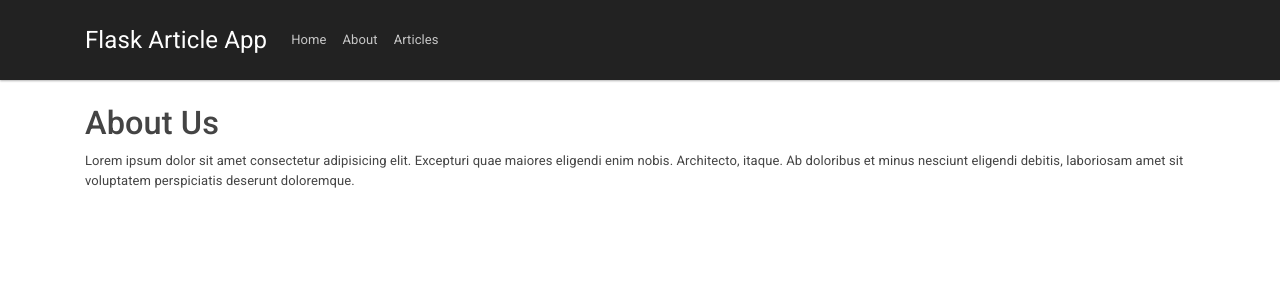
After one commit to Belchenkov/flask-article-app, a Flask app: page /about in a window 1280 px wide. The commit adds this page. Shown: the top 300 px of the page. Run offline with Flask 2, Linux system fonts and the light colour scheme; some libraries are stand-ins or nearby versions.

Commit message:
Added About

```diff
--- a/app.py
+++ b/app.py
@@ -7,6 +7,10 @@ app = Flask(__name__)
 def index():
     return render_template('home.html')
 
+@app.route('/about')
+def about():
+    return render_template('about.html')
+
 
 if __name__ == '__main__':
     app.run(debug=True)
--- /dev/null
+++ b/templates/about.html
@@ -0,0 +1,6 @@
+{% extends 'layout.html' %}
+
+{% block body %}
+    <h1>About Us</h1>
+    <p>Lorem ipsum dolor sit amet consectetur adipisicing elit. Excepturi quae maiores eligendi enim nobis. Architecto, itaque. Ab doloribus et minus nesciunt eligendi debitis, laboriosam amet sit voluptatem perspiciatis deserunt doloremque.</p>
+{% endblock %}
--- a/templates/includes/_navbar.html
+++ b/templates/includes/_navbar.html
@@ -1,4 +1,4 @@
- <div class="navbar navbar-expand-lg navbar-dark bg-dark">
+ <div class="navbar navbar-expand-lg mb-4 navbar-dark bg-dark">
       <div class="container">
         <a href="../" class="navbar-brand">Flask Article App</a>
         <button
```
